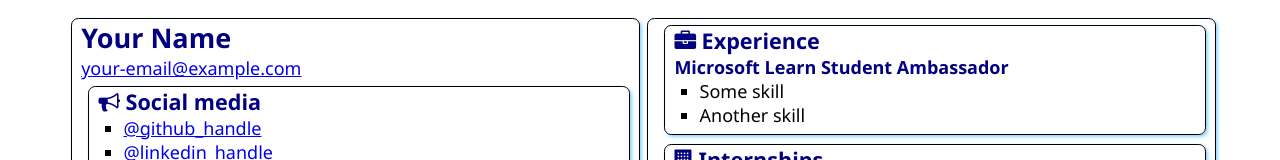
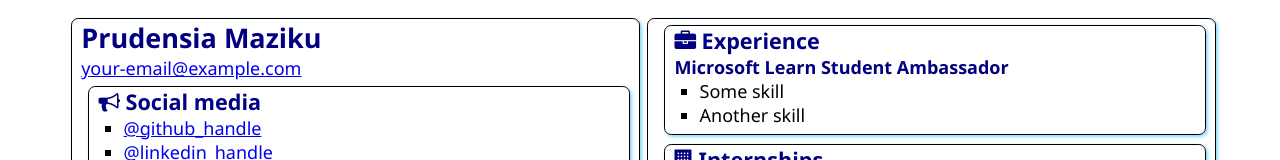
Before and after one commit to Prudencial/SATechnicalOnboarding, a plain HTML site: page src/index.html in a window 1280 px wide. Shown: the top 160 px of the page. Drawn offline with Linux system fonts and the light colour scheme.

Commit message:
Added my name
my name is customized

```diff
--- a/src/index.html
+++ b/src/index.html
@@ -12,7 +12,7 @@
 <body>
     <main>
         <article class="box">
-            <h1>Your Name</h1>
+            <h1>Prudensia Maziku</h1>
             <div><a href="mailto:your.email@example.com">your-email@example.com</a></div>
 
             <section class="box">
```
